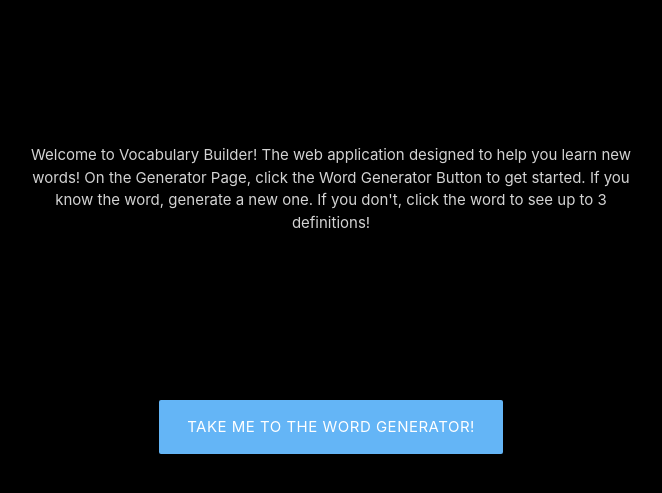
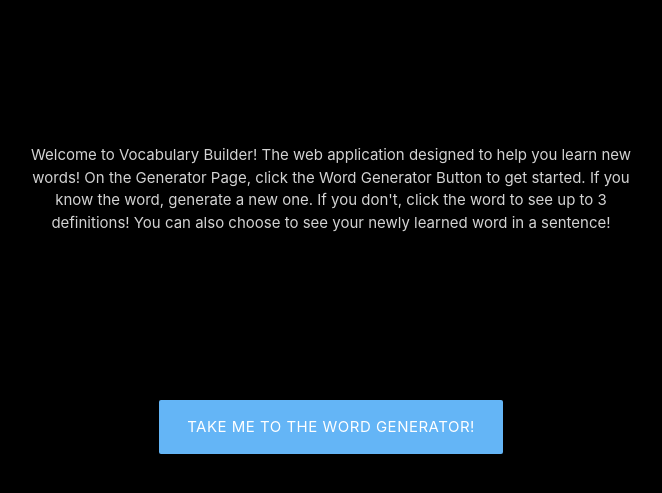
Before and after one commit to DavidNAspesi/Vocab-Builder-Client, a plain HTML site: page index.html in a window 1280 px wide. Shown: the part 215-708 px from the top of the page, without its empty margins (309-971 px from the left). Drawn offline with nearby package versions, Linux system fonts and the light colour scheme.

Commit message:
updated description on index.html

```diff
--- a/index.html
+++ b/index.html
@@ -11,7 +11,11 @@
 <body>
     <img class="heroImage center-align" src="books.jpeg" alt="library">
     <div class="descriptionWrapper center-align">
-        <p class="descriptionP center-align">Welcome to Vocabulary Builder!  The web application designed to help you learn new words!  On the Generator Page, click the Word Generator Button to get started.  If you know the word, generate a new one.  If you don't, click the word to see up to 3 definitions!</p>
+        <p class="descriptionP center-align">
+            Welcome to Vocabulary Builder!  The web application designed to help you learn new words!  On the Generator Page,
+            click the Word Generator Button to get started.  If you know the word, generate a new one.
+            If you don't, click the word to see up to 3 definitions!  You can also choose to see your newly learned word in a sentence!
+        </p>
     </div>
     <a class="frontPageButton waves-effect waves-light btn-large center-align blue lighten-2" href="app.html">Take me to the word generator!</a>
 </body>
```
